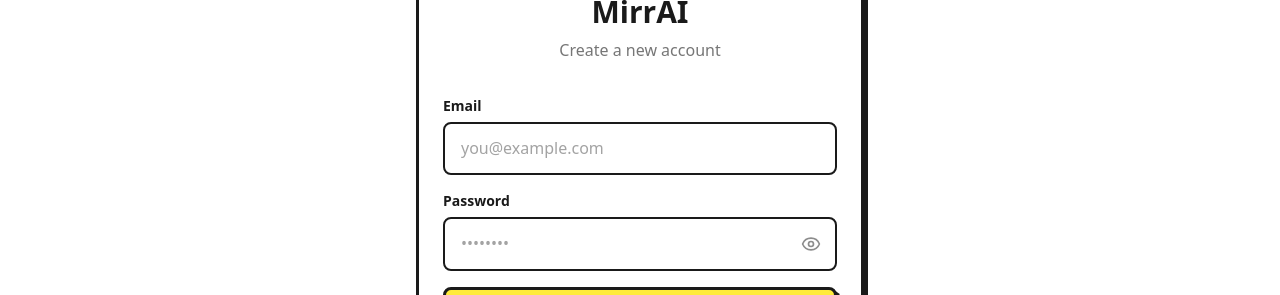
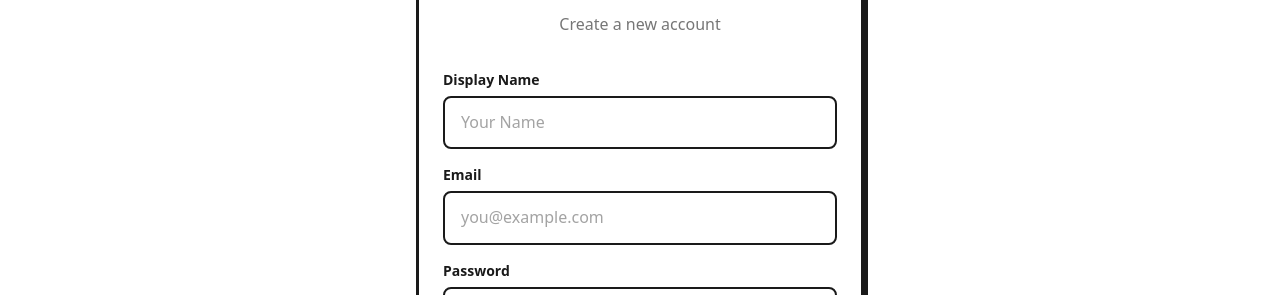
Before and after one commit to Syahrulr18/MirrAI-Frontend, a React (Vite) app: page /register in a window 1280 px wide. Shown: the part 135-430 px from the top of the page. Built offline with nearby package versions, Linux system fonts and the light colour scheme; no server answers.

Commit message:
feat: add displayName field to registration

```diff
--- a/src/pages/RegisterPage.tsx
+++ b/src/pages/RegisterPage.tsx
@@ -19,6 +19,7 @@
   const { t } = useTranslation("common");
   const navigate = useNavigate();
 
+  const [name, setName] = useState("");
   const [email, setEmail] = useState("");
   const [password, setPassword] = useState("");
   const [loading, setLoading] = useState(false);
@@ -31,7 +32,7 @@
 
     // Call our backend API to create the user directly (bypassing Supabase email confirmation)
     try {
-      const response = await api.post("/api/auth/signup", { email, password });
+      const response = await api.post("/api/auth/signup", { email, password, displayName: name });
 
       // Automatically sign in the user via Supabase after creation
       const { error: signInError } = await supabase.auth.signInWithPassword({
@@ -104,6 +105,16 @@
 
           <form className="space-y-4" onSubmit={handleRegister}>
             <Input
+              label="Display Name"
+              type="text"
+              placeholder="Your Name"
+              value={name}
+              onChange={(e) => setName(e.target.value)}
+              required
+              disabled={loading}
+              minLength={2}
+            />
+            <Input
               label="Email"
               type="email"
               placeholder="you@example.com"
```
